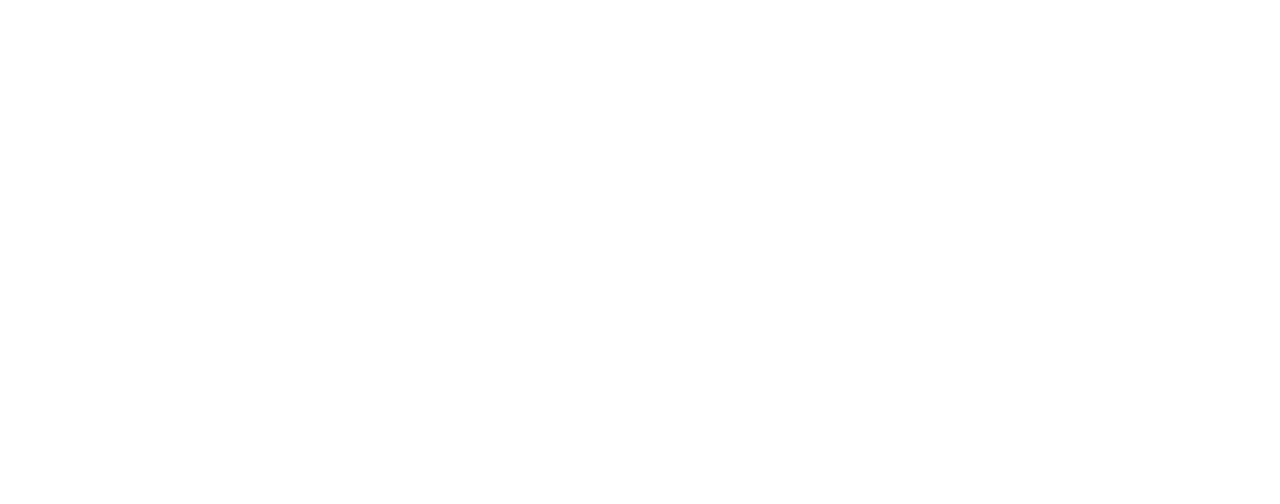
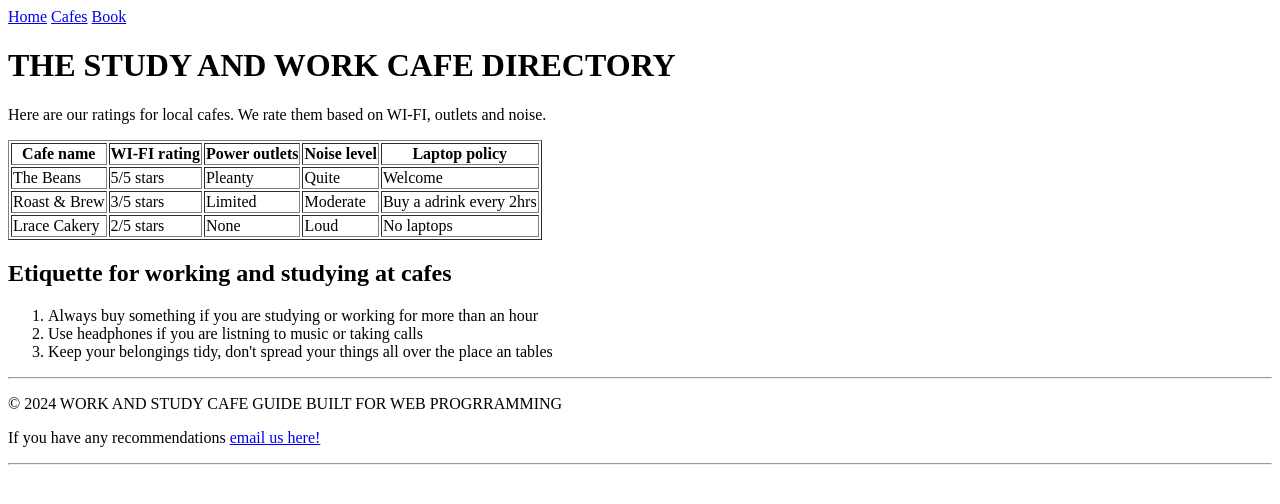
Before and after one commit to Gelila77/MY-COFFEE-SITE, a plain HTML site: page cafes.html in a window 1280 px wide. Drawn offline with Linux system fonts and the light colour scheme.

Commit message:
Added cafe table and lists

```diff
--- a/cafes.html
+++ b/cafes.html
@@ -0,0 +1,63 @@
+<!DOCTYPE html>
+<html lang="en">
+<head>
+    <meta charset="UTF-8">
+    <meta name="viewport" content="width=device-width, initial-scale=1.0">
+    <title>Document</title>
+</head>
+<body>
+    <header>
+        <a href="index.html">Home</a>
+        <a href="cafes.html">Cafes</a>
+        <a href="book.html">Book</a>
+    </header>
+    <main>
+        <h1>THE STUDY AND WORK CAFE DIRECTORY</h1>
+        <P>Here are our ratings for local cafes. We rate them based on WI-FI, outlets and noise. </P>
+        <table border="1">
+            <thead>
+                <th>Cafe name</th>
+                <th>WI-FI rating</th>
+                <th>Power outlets</th>
+                <th>Noise level</th>
+                <th>Laptop policy</th>
+            </thead>
+            <tbody>
+                <tr>
+                <td>The Beans</dr>
+                <td>5/5 stars</td>
+                <td>Pleanty</td>
+                <td>Quite</td>
+                <td>Welcome</td>
+                </tr>
+                <tr>
+                    <td>Roast & Brew</td>
+                    <td>3/5 stars</td>
+                    <td>Limited</td>
+                    <td>Moderate</td>
+                    <td>Buy a adrink every 2hrs</td>
+                </tr>
+                <tr>
+                    <td>Lrace Cakery </td>
+                    <td>2/5 stars</td>
+                    <td>None</td>
+                    <td>Loud</td>
+                    <td>No laptops</td>
+                </tr>
+            </tbody>
+        </table>
+        <h2>Etiquette for working and studying at cafes</h2>
+        <ol>
+            <li>Always buy something if you are studying or working for more than an hour</li>
+            <li>Use headphones if you are listning to music or taking calls </li>
+            <li>Keep your belongings tidy, don't spread your things all over the place an tables</li>
+        </ol>
+    </main>
+    <footer>
+        <hr>
+        <p>&copy; 2024 WORK AND STUDY CAFE GUIDE BUILT FOR WEB PROGRRAMMING</p>
+        <p>If you have any recommendations <a href="elilad7697@gmail.com"> email us here!</a></p>
+        <hr>
+    </footer>
+</body>
+</html>
```
Also changed, not shown: index.html (+5 -3 lines), images/fifth.jpg (renamed from images/fiveth.jpg), images/fourth.jpg (renamed from images/forth.jpg).
